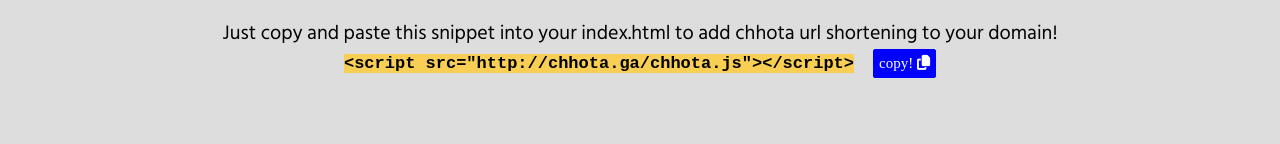
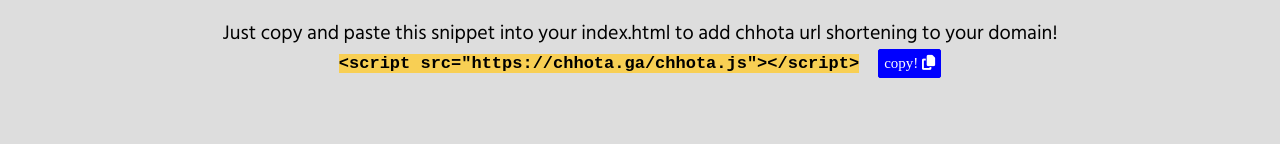
Before and after one commit to jajoosam/chhota, a plain HTML site: page index.html in a window 1280 px wide. Shown: the part 633-777 px from the top of the page. Drawn offline with Linux system fonts and the light colour scheme; a web font is replaced by a local one.

Commit message:
Update index.html

```diff
--- a/index.html
+++ b/index.html
@@ -53,7 +53,7 @@
         <section id="implementation">
             <h2>How To Add Chhota To Your Frontend</h2>
             <p id="guide">Just copy and paste this snippet into your index.html to add chhota url shortening to your domain!</p>
-            <code>&lt;script src="http://chhota.ga/chhota.js">&lt;/script></code>
+            <code>&lt;script src="https://chhota.ga/chhota.js">&lt;/script></code>
             <button id="copy-snippet">copy! <i class="fa fa-copy"></i></button>
         </section>
 
```
